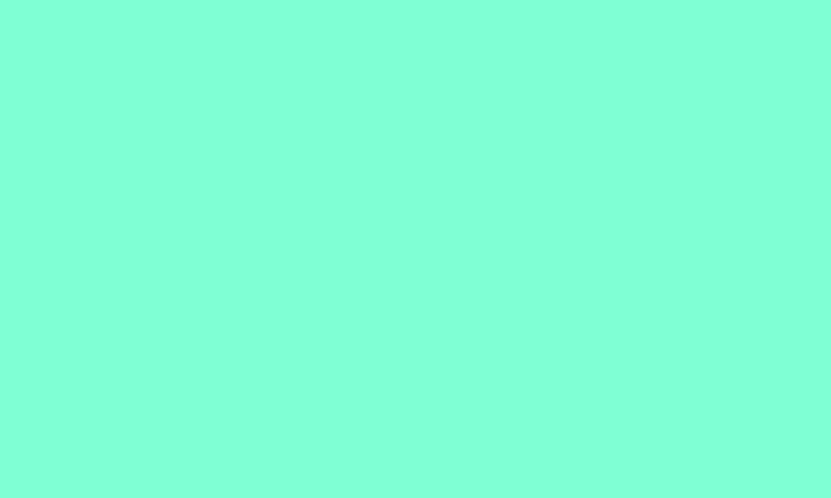
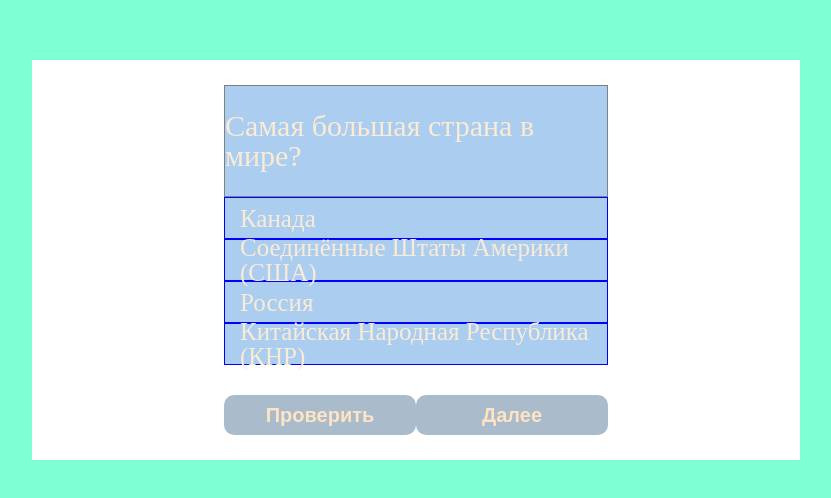
Before and after one commit to Aram993/vue-project, a Vue app: page / in a window 1280 px wide. Before the commit this address had no page. Shown: the part 140-638 px from the top of the page, without its empty margins (224-1055 px from the left). Built offline with nearby package versions, Linux system fonts and the light colour scheme.

Commit message:
second commit

```diff
--- a/src/App.vue
+++ b/src/App.vue
@@ -1,14 +1,14 @@
 <script>
-import FirstComponent from './components/FirstComponent.vue';
+import QuizField from './components/QuizField.vue';
 
   export default {
     name: "App",
-    components: {FirstComponent}
+    components: {QuizField}
   }
 </script>
 
 <template>
-
+  <QuizField/>
 </template>
 
 <style scoped>
--- a/src/components/FirstComponent.vue
+++ /dev/null
@@ -1,13 +0,0 @@
-<template>
-    <div>
-        FirstComponent
-    </div>
-</template>
-<script>
-export default {
-    name: "FirstComponent"
-}
-</script>
-<style lang="scss">
-
-</style>
--- /dev/null
+++ b/src/components/NewButton.vue
@@ -0,0 +1,30 @@
+<template>
+    <button @click="incrementAndCheck">
+        <slot></slot>
+    </button>
+</template>
+<script>
+export default {
+    name: "NewButton",
+    emits: ["incrementNumber", "checkAnswer"],
+    methods: {
+        incrementAndCheck () {
+            this.$emit('incrementNumber');
+            this.$emit('checkAnswer');
+        }
+    }
+}
+</script>
+<style lang="scss" scoped>
+    button {
+        width: 200px;
+        height: 40px;
+        border-radius: 10px;
+        cursor: pointer;
+        background-color: #abc;
+        border: none;
+        color: bisque;
+        font-weight: bolder;
+        font-size: 20px;
+    }
+</style>
--- /dev/null
+++ b/src/components/QuizCard.vue
@@ -0,0 +1,116 @@
+<template>
+    <div class="card">
+        <div class="question">{{ questions[number].question }}</div>
+        <div :class="['answers', selected === 0 ? 'chosenElement' : '']" @click="selectAnswer(0)" ref="firstAnswer">{{ questions[number].answers[0] }}</div>
+        <div :class="['answers', selected === 1 ? 'chosenElement' : '']" @click="selectAnswer(1)" ref="secondAnswer">{{ questions[number].answers[1] }}</div>
+        <div :class="['answers', selected === 2 ? 'chosenElement' : '']" @click="selectAnswer(2)" ref="thirdAnswer">{{ questions[number].answers[2] }}</div>
+        <div :class="['answers', selected === 3 ? 'chosenElement' : '']" @click="selectAnswer(3)" ref="fourthAnswer">{{ questions[number].answers[3] }}</div>
+
+    </div>
+    <div class="btns">
+        <NewButton @click="check">Проверить</NewButton>
+        <NewButton @increment-number="this.$emit('incrementNumber')">Далее</NewButton>
+    </div>
+</template>
+<script>
+import NewButton from './NewButton.vue';
+
+export default {
+    name: "QuizCard",
+    components: {NewButton},
+    props: ["questions", "number", "selected", "isTrue"],
+    emits: ["changeSelectedAnswer", "incrementNumber", "checkAnswer"],
+    data() {
+        return {
+            answerIndex: null
+        }
+    },
+    methods: {
+        selectAnswer(idx) {
+            this.$emit("changeSelectedAnswer", idx)
+            this.answerIndex = idx
+        },
+        check () {
+            // if (this.$emit("checkAnswer")) {
+            //     if (this.answerIndex === 2) {
+            //         this.$refs.firstAnswer.classList.replace("chosenElement", "trueAnswer")
+            //     }
+            // }
+            const a = this.$emit("checkAnswer");
+            console.log(a);
+            // console.log(this.$refs.firstAnswer);
+        }
+    }
+
+}
+</script>
+<style lang="scss" scoped>
+    .card {
+        margin: 0 auto;
+        background-color: #abcdef;
+        width: 50%;
+        height: 70%;
+    }
+
+    .question {
+        height: 40%;
+        border: 1px solid grey;
+        display: flex;
+        justify-content: center;
+        align-items: center;
+        font-size: 30px;
+        color:antiquewhite
+    }
+
+    .answers {
+        height: 15%;
+        border: 1px solid blue;
+        padding-left: 15px;
+        display: flex;
+        justify-content: flex-start;
+        align-items: center;
+        font-size: 25px;
+        color:antiquewhite;
+
+        &:hover {
+            cursor: pointer;
+            color: grey;
+        }
+    }
+
+    .chosenElement {
+        border: 4px solid goldenrod;
+        color: goldenrod;
+        font-size: 30px;
+
+        &:hover {
+            color: goldenrod;
+        }
+    }
+
+    .trueAnswer {
+        border: 4px solid green;
+        color: green;
+        font-size: 30px;
+
+        &:hover {
+            color: green;
+        }
+    }
+
+    .wrongAnswer {
+        border: 4px solid red;
+        color: red;
+        font-size: 30px;
+
+        &:hover {
+            color: red;
+        }
+    }
+
+    .btns {
+        display: flex;
+        width: 50%;
+        justify-content: space-around;
+    }
+</style>
--- /dev/null
+++ b/src/components/QuizField.vue
@@ -0,0 +1,127 @@
+<template>
+    <div class="container">
+        <QuizCard
+        :questions="qna"
+        :number="numberOfQuestion"
+        :selected="selectedAnswer"
+        :is-true="isTrueAnswer"
+        @change-selected-answer="changeSelectedAnswer"
+        @increment-number="incrementNumberOfQuestion"
+        @check-answer="checkAnswer"/>
+    </div>
+</template>
+<script>
+import NewButton from './NewButton.vue';
+import QuizCard from './QuizCard.vue';
+
+export default {
+    name: "QuizField",
+    components: {QuizCard, NewButton},
+
+    data() {
+        return {
+            qna: [
+                    {
+                        question: "Самая большая страна в мире?",
+                        answers: ["Канада", "Соединённые Штаты Америки (США)", "Россия", "Китайская Народная Республика (КНР)"],
+                        rightAnswer: 2
+                    },
+                    {
+                        question: "Вторая по площади страна в мире?",
+                        answers: ["Китай", "США", "Канада", "Бразилия"],
+                        rightAnswer: 2
+                    },
+                    {
+                        question: "Третья по площади страна в мире?",
+                        answers: ["США", "Китай", "Канада", "Бразилия"],
+                        rightAnswer: 1
+                    },
+                    {
+                        question: "Какая страна имеет самую большую протяжённость береговой линии?",
+                        answers: ["Россия", "Китай", "Канада", "США"],
+                        rightAnswer: 2
+                    },
+                    {
+                        question: "Какая страна самая населённая в мире (2024)?",
+                        answers: ["Китай", "Индия", "США", "Индонезия"],
+                        rightAnswer: 1
+                    },
+                    {
+                        question: "Какая страна не входит в пятёрку самых больших по площади?",
+                        answers: ["Россия", "Канада", "Китай", "Австралия"],
+                        rightAnswer: 3
+                    },
+                    {
+                        question: "Столица самой большой страны в мире?",
+                        answers: ["Пекин", "Вашингтон", "Москва", "Оттава"],
+                        rightAnswer: 2
+                    },
+                    {
+                        question: "Какая страна имеет самую низкую плотность населения среди крупнейших по площади?",
+                        answers: ["Россия", "Канада", "Австралия", "Казахстан"],
+                        rightAnswer: 2
+                    },
+                    {
+                        question: "Какая страна не входит в десятку самых больших по площади?",
+                        answers: ["Бразилия", "Индия", "Аргентина", "Франция"],
+                        rightAnswer: 3
+                    },
+                    {
+                        question: "Какая страна из списка имеет площадь более 17 млн кв. км?",
+                        answers: ["США", "Канада", "Россия", "Китай"],
+                        rightAnswer: 2
+                    }
+            ],
+            numberOfQuestion: 0,
+            selectedAnswer: null,
+            isTrueAnswer: false,
+        }
+    },
+
+    methods: {
+        incrementNumberOfQuestion () {
+            this.numberOfQuestion ++;
+            this.selectedAnswer = null;
+            this.isTrueAnswer = false;
+        },
+        changeSelectedAnswer (indexOfAnswer) {
+            this.selectedAnswer = indexOfAnswer;
+        },
+        checkAnswer () {
+            // if (this.qna[this.numberOfQuestion].rightAnswer === this.selectedAnswer) {
+            //     return true;
+            // } else {
+            //     return false
+            // }
+            // let a
+            // if (this.qna[this.numberOfQuestion].rightAnswer === this.selectedAnswer) {
+            //     a = true
+            // } else {
+            //     a = false
+            // }
+            // return a
+
+            return "YES!"
+        }
+    }
+}
+</script>
+<style lang="scss" scoped>
+    .container {
+        margin: 200px auto;
+        display: flex;
+        flex-direction: column;
+        justify-content: center;
+        align-items: center;
+        gap: 30px;
+        background-color: #fff;
+        width: 60%;
+        height: 400px;
+    }
+
+    .btns {
+        display: flex;
+        width: 50%;
+        justify-content: space-around;
+    }
+</style>
```
